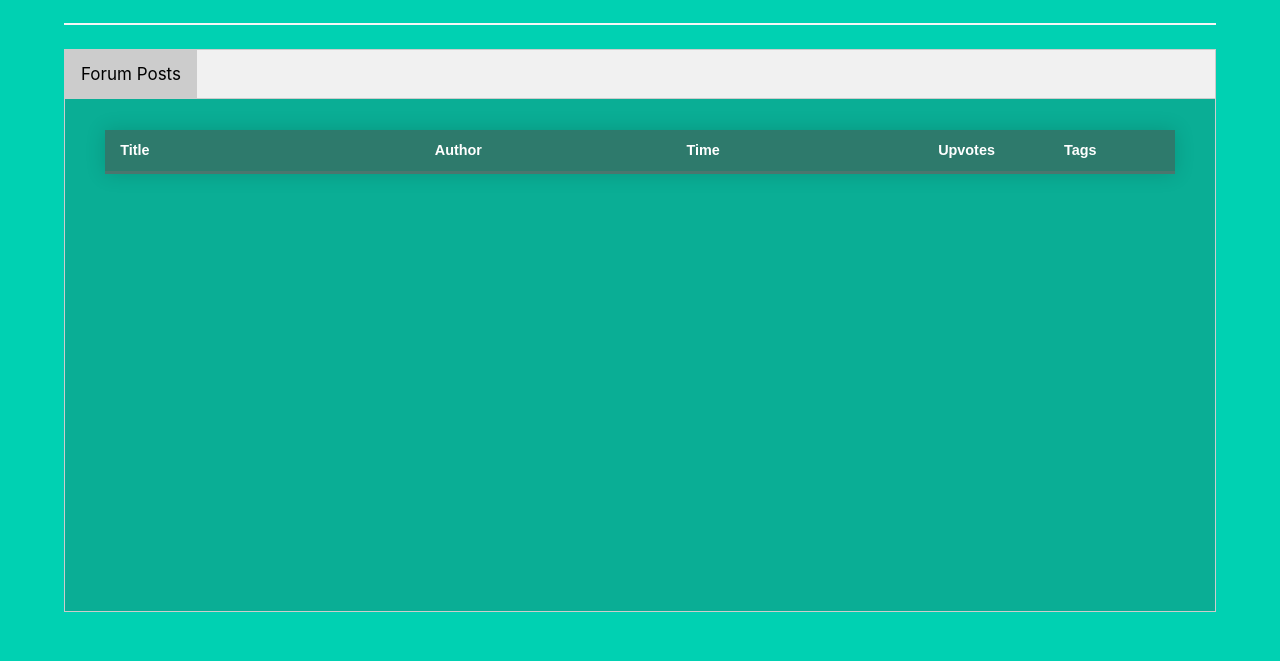
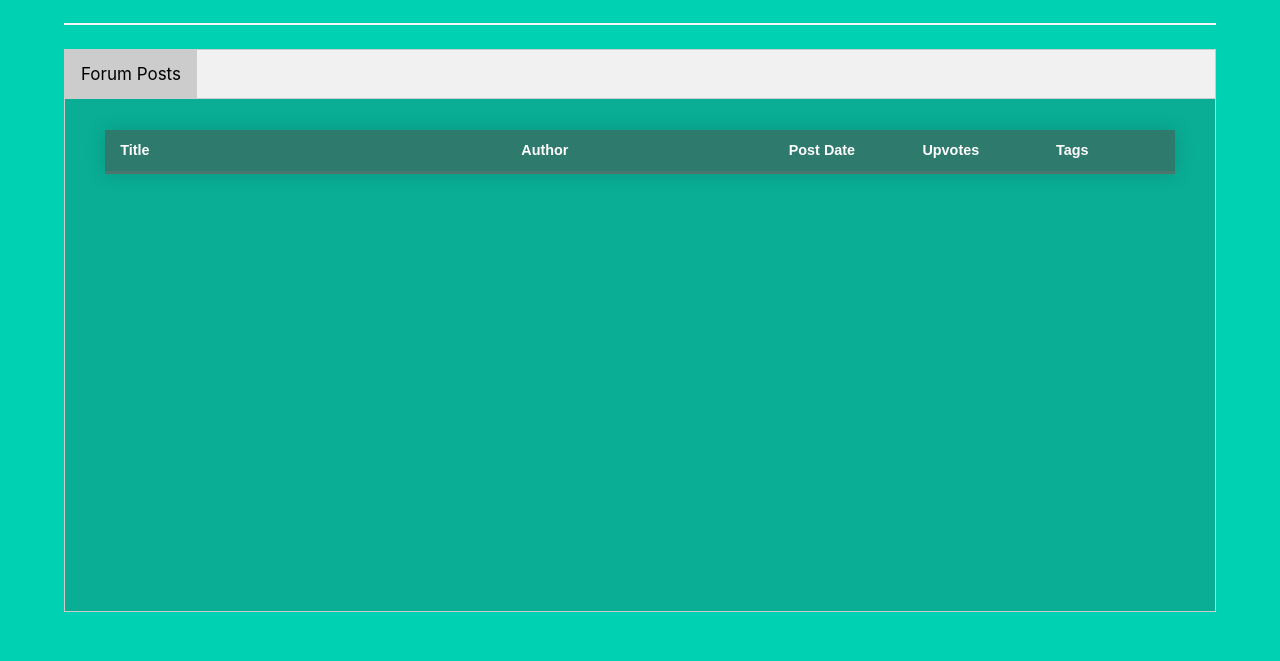
Before and after one commit to CybrNight/CSE106-Forum, a Flask app: template project/templates/all-posts.html in a window 1280 px wide. Shown: the part 139-800 px from the top of the page. Run offline with Flask 3, Linux system fonts and the light colour scheme; the template is opened without the code that fills it, so the values that code supplies are empty.

Commit message:
update time and upvotes

```diff
--- a/project/models.py
+++ b/project/models.py
@@ -109,7 +109,7 @@ class Post(db.Model):
     title = db.Column(db.String, unique=True)
     author_id = db.Column(db.Integer, db.ForeignKey("user.id"), nullable=False)
     content = db.Column(db.VARCHAR)
-    date = db.Column(db.DateTime)
+    date = db.Column(db.String)
     upvotes = db.Column(db.Integer)
     downvotes = db.Column(db.Integer)
     tags = db.relationship("Tag", secondary=tags,
@@ -121,8 +121,7 @@ class Post(db.Model):
     def __init__(self, title, content=""):
         self.title = title
         self.content = content
-        self.date = datetime.now().date()
-
+        self.date = datetime.now().date().strftime("%d %b %Y")
         self.upvotes = 1
         self.downvotes = 0
 
--- a/project/post.py
+++ b/project/post.py
@@ -65,14 +65,12 @@ def get_posts():
                 tags.append(tag.type.value)
 
             posts_data.append({"title": post.title,
-                "upvotes": post.upvotes,
-                "downvotes": post.downvotes,
+                "upvotes": post.total_votes,
                 "author": post.user.name,
                 "date": post.date,
                 "tags": tags})
         return jsonify(posts_data)
 
-        #return render_template("all-posts.html", data=posts_data)
     return "Success!", 205
 
 
--- a/project/static/css/all-posts.css
+++ b/project/static/css/all-posts.css
@@ -44,14 +44,14 @@ body {
   }
 
   th.titleName {
-    width: 25%;
+    width: 30%;
 
   }
   th.author {
     width: 20%;
   }
   th.time {
-    width: 20%;
+    width: 10%;
   }
   th.upvotes {
     width: 10%;
--- a/project/static/js/posts.js
+++ b/project/static/js/posts.js
@@ -38,7 +38,7 @@ class CourseApp {
                 postTitleCell.innerHTML = '<a href="/posts/' + post.title + '">' + post.title + '</a>';
                 postAuthorCell.innerText = post.author;
                 postDateCell.innerText = post.date;
-                postUpvotesCell.innerText = post.upvotes + post.downvotes;
+                postUpvotesCell.innerText = post.upvotes;
                 postTagCell.innerText = post.tags;
             });
         } else {
--- a/project/templates/all-posts.html
+++ b/project/templates/all-posts.html
@@ -31,7 +31,7 @@
         <tr>
           <th class = "titleName">Title</th>
           <th class = "author">Author</th>
-          <th class = "time">Time</th>
+          <th class = "time">Post Date</th>
           <th class = "upvotes">Upvotes</th>
           <th class = "postTag">Tags</th>
         </tr>
```
